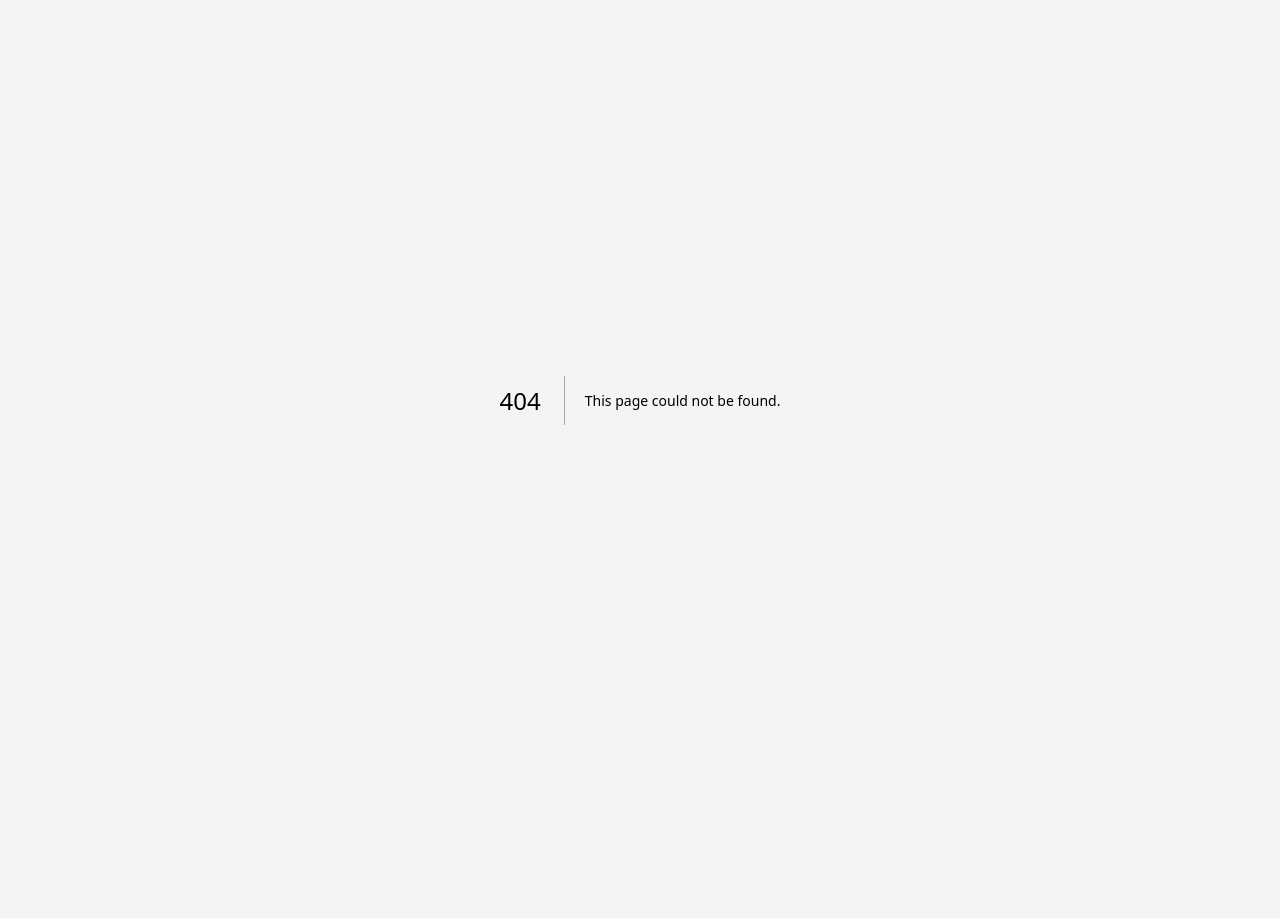
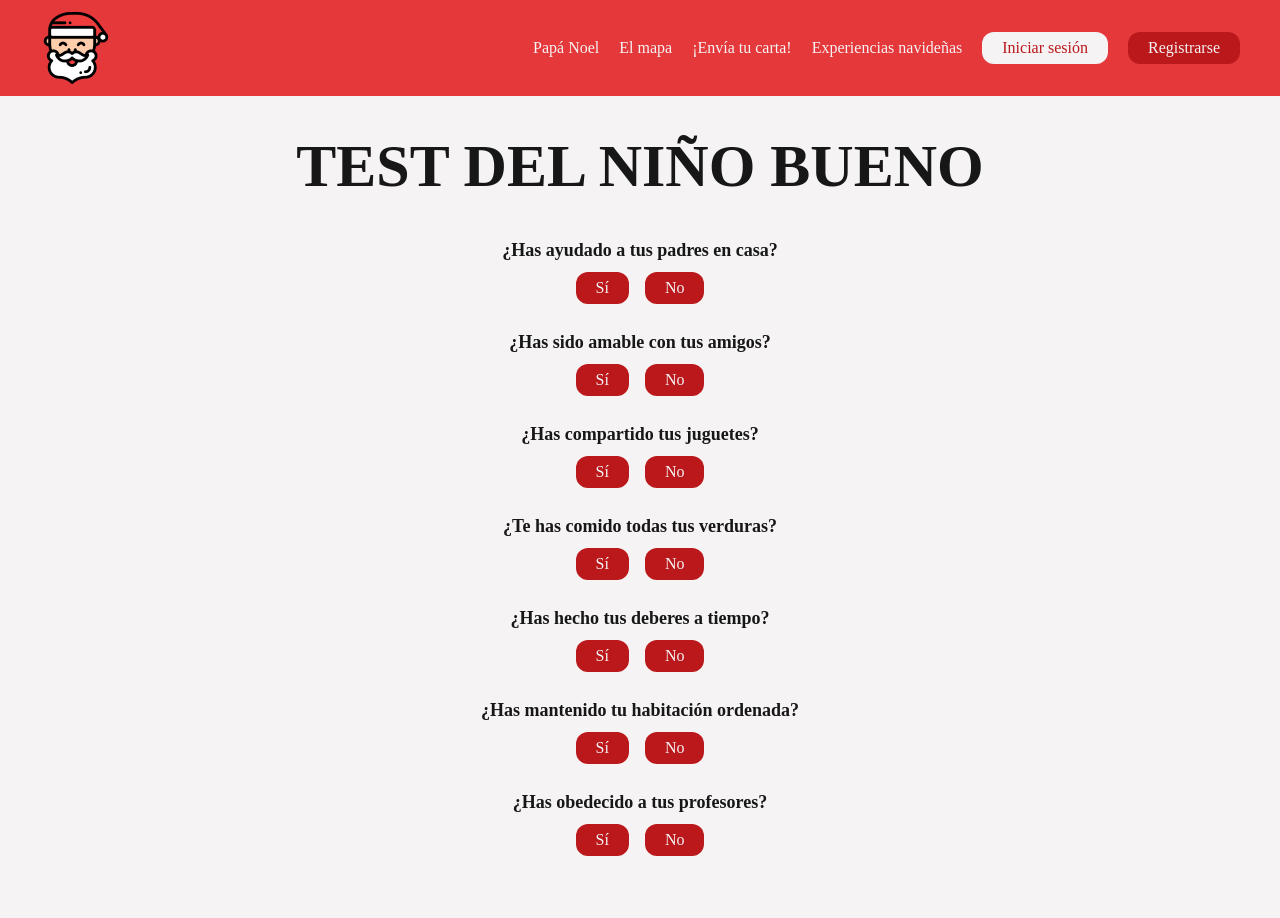
Before and after one commit to jmartinpizarro/ui-p4, a Next.js app: page /test in a window 1280 px wide. Before the commit this address had no page. Shown: the top 918 px of the page. Before the commit the page ends 800 px from the top, so only its background shows below. Built offline with nearby package versions, Linux system fonts and the light colour scheme.

Commit message:
test del niño bueno

```diff
--- a/src/app/sections/intro.tsx
+++ b/src/app/sections/intro.tsx
@@ -20,6 +20,7 @@ const Intro: React.FC = () => {
                         <RedButton text="¡A la galería!" clicked={'/gallery'}></RedButton>
                         <RedButton text="Regístrarte" clicked={registerPopUp}></RedButton>
                         <RedButton text="Catálogo de Juguetes" clicked={'/toycatalogue'}></RedButton>
+                        <RedButton text="Test del Niño Bueno" clicked={'/test'}></RedButton>
                     </div>
                 </div>
 
--- /dev/null
+++ b/src/app/test/page.tsx
@@ -0,0 +1,83 @@
+'use client';
+
+import NavBar from "../sections/navBar";
+import Footer from "../sections/footer";
+import Header from "@/components/Header";
+import RedButton from "@/components/RedButton";
+import { useState } from "react";
+
+export default function GoodChildTest() {
+    const questions = [
+        "¿Has ayudado a tus padres en casa?",
+        "¿Has sido amable con tus amigos?",
+        "¿Has compartido tus juguetes?",
+        "¿Te has comido todas tus verduras?",
+        "¿Has hecho tus deberes a tiempo?",
+        "¿Has mantenido tu habitación ordenada?",
+        "¿Has obedecido a tus profesores?",
+    ];
+
+    const [answers, setAnswers] = useState<(boolean | null)[]>(Array(questions.length).fill(null));
+    const [result, setResult] = useState<string | null>(null);
+    const [advice, setAdvice] = useState<string | null>(null);
+
+    const handleAnswerChange = (index: number, value: boolean) => {
+        const newAnswers = [...answers];
+        newAnswers[index] = value;
+        setAnswers(newAnswers);
+    };
+
+    const calculateResult = () => {
+        const positiveAnswers = answers.filter(answer => answer === true).length;
+        const score = (positiveAnswers / questions.length) * 100;
+
+        if (score >= 70) {
+            setResult("¡Has sido un niño muy bueno este año!");
+            setAdvice("Sigue así, ¡estás haciendo un gran trabajo! ¡Sigue siendo amable y obediente, y no olvides ayudar en casa siempre que puedas!");
+        } else if (score >= 40) {
+            setResult("Parece que puedes esforzarte un poquito más.");
+            setAdvice("¡No te preocupes! Hay tiempo para mejorar. Intenta ser más ordenado, ayudar a tus padres y compartir más con tus amigos.");
+        } else {
+            setResult("Parece que necesitas mejorar en algunos aspectos.");
+            setAdvice("Recuerda que ser buen niño es importante. Intenta hacer tus deberes a tiempo, ayudar más en casa y ser más amable con los demás.");
+        }
+    };
+
+    return (
+        <>
+            <NavBar />
+            <section className="px-4 py-10 flex flex-col items-center justify-center gap-10 min-h-[90vh]">
+                <Header text="Test del Niño Bueno" color="green" />
+                <div className="w-full max-w-4xl flex flex-col gap-6 items-center justify-center">
+                    {questions.map((question, index) => (
+                        <div key={index} className="flex flex-col gap-2 text-center">
+                            <p className="text-lg font-semibold">{question}</p>
+                            <div className="flex gap-4 justify-center">
+                                <RedButton
+                                    text="Sí"
+                                    clicked={() => handleAnswerChange(index, true)}
+                                    className={answers[index] === true ? "bg-green-500 text-white" : ""}
+                                />
+                                <RedButton
+                                    text="No"
+                                    clicked={() => handleAnswerChange(index, false)}
+                                    className={answers[index] === false ? "bg-green-500 text-white" : ""}
+                                />
+                            </div>
+                        </div>
+                    ))}
+                </div>
+                <div className="mt-6 flex justify-center">
+                    <RedButton text="Calcular Resultado" clicked={calculateResult} />
+                </div>
+                {result && (
+                    <div className="mt-6 text-center">
+                        <p className="text-2xl font-bold">{result}</p>
+                        {advice && <p className="mt-4 text-lg">{advice}</p>}
+                    </div>
+                )}
+            </section>
+            <Footer />
+        </>
+    );
+}
--- a/src/components/RedButton.tsx
+++ b/src/components/RedButton.tsx
@@ -1,18 +1,26 @@
 interface RedButtonProps {
   text: string;
-  clicked: (() => void) | string; // clicked puede ser una función o una ruta (string)
+  clicked: (() => void) | string;
+  className?: string; // Nueva propiedad para clases adicionales
 }
 
-const RedButton: React.FC<RedButtonProps> = ({ text, clicked }) => {
+const RedButton: React.FC<RedButtonProps> = ({ text, clicked, className }) => {
   const handleClick = () => {
-    if (typeof clicked === 'function') {
-      clicked(); // Si es una función, la ejecuta
-    } else if (typeof clicked === 'string') {
-      window.location.href = clicked; // Si es un string, redirige a la ruta
-    }
+      if (typeof clicked === 'function') {
+          clicked();
+      } else if (typeof clicked === 'string') {
+          window.location.href = clicked;
+      }
   };
 
-  return <button className="bg-red px-5 py-1 rounded-xl text-background hover:bg-background hover:text-red transition ease-in duration-200" onClick={handleClick}>{text}</button>;
+  return (
+      <button
+          className={`bg-red px-5 py-1 rounded-xl text-background hover:bg-background hover:text-red transition ease-in duration-200 ${className}`}
+          onClick={handleClick}
+      >
+          {text}
+      </button>
+  );
 };
 
 export default RedButton;
```
